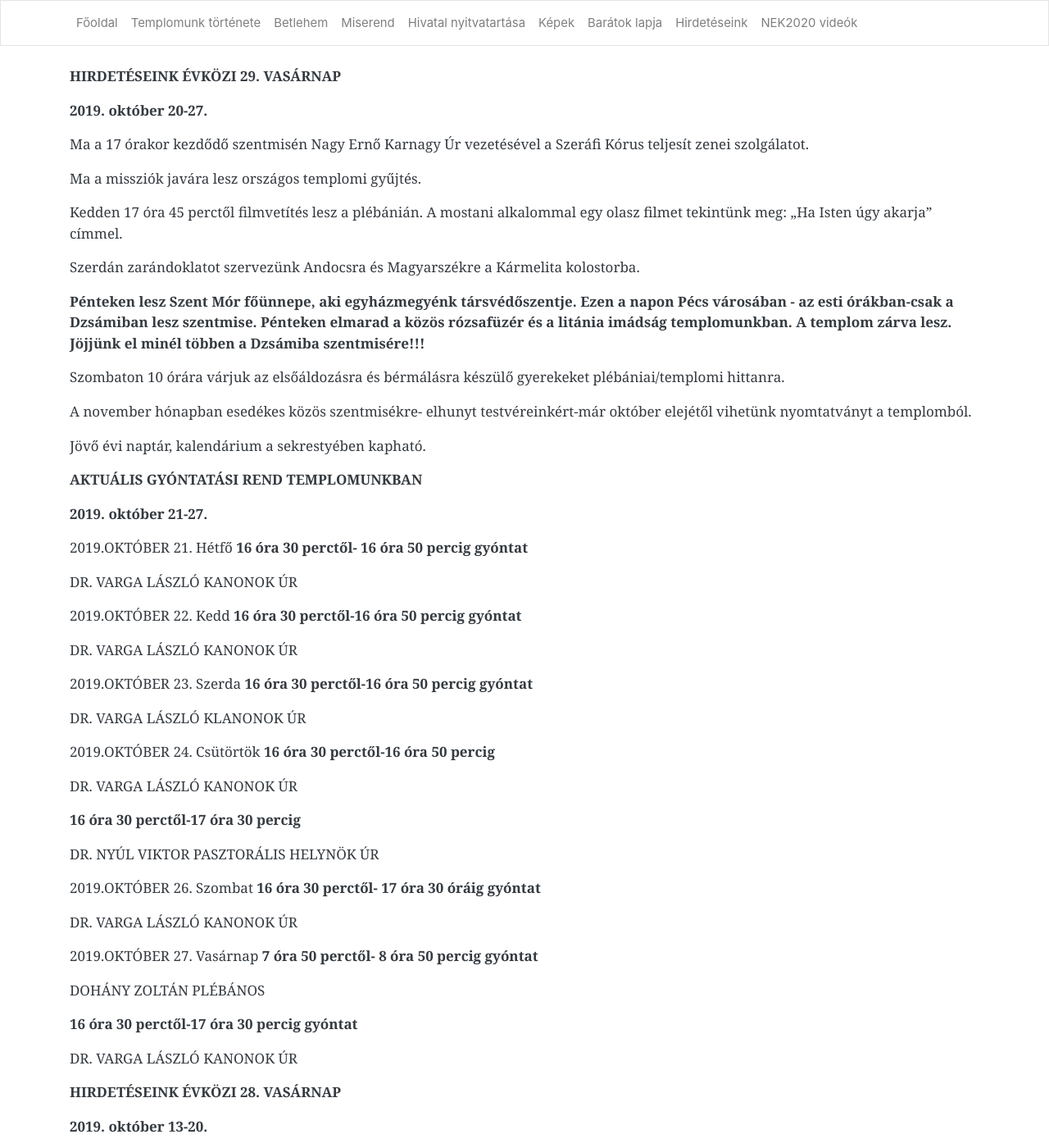
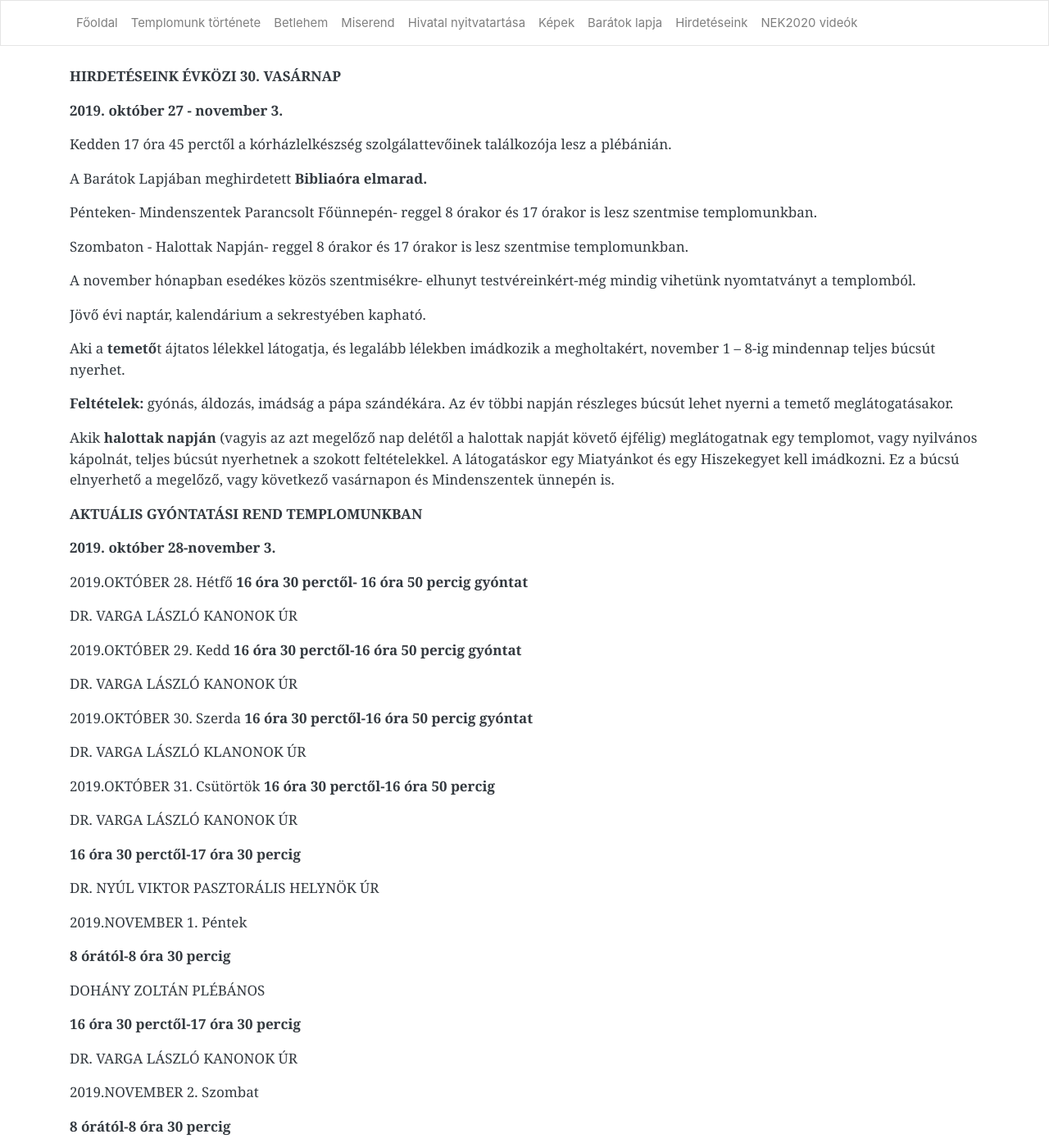
Before and after one commit to pecsi-ferences/pecsi-ferences.github.io, a Jekyll site: the page built from hirdeteseink.md, in a window 1280 px wide and 1400 px high. Shown: the whole window at 82% size. Built offline with Jekyll 4.4.1, drawn with Linux system fonts in a browser that asks for light colours; nearby versions of some CDN libraries; some of the changed text lies outside the part shown.

Commit message:
Update from Forestry.io Zoltán Dohány updated hirdeteseink.md

```diff
--- a/hirdeteseink.md
+++ b/hirdeteseink.md
@@ -3,6 +3,80 @@ layout: default
 title: Hirdetéseink
 
 ---
+**HIRDETÉSEINK ÉVKÖZI 30. VASÁRNAP**
+
+**2019. október 27 - november 3.**
+
+Kedden 17 óra 45 perctől a kórházlelkészség szolgálattevőinek találkozója lesz a plébánián.
+
+A Barátok Lapjában meghirdetett **Bibliaóra elmarad.**
+
+Pénteken- Mindenszentek Parancsolt Főünnepén- reggel 8 órakor és 17 órakor is lesz szentmise templomunkban.
+
+Szombaton - Halottak Napján- reggel 8 órakor és 17 órakor is lesz szentmise templomunkban.
+
+A november hónapban esedékes közös szentmisékre- elhunyt testvéreinkért-még mindig vihetünk nyomtatványt a templomból.
+
+Jövő évi naptár, kalendárium a sekrestyében kapható.
+
+Aki a **temető**t ájtatos lélekkel látogatja, és legalább lélekben imádkozik a megholtakért, november 1 – 8-ig mindennap teljes búcsút nyerhet.
+
+**Feltételek:** gyónás, áldozás, imádság a pápa szándékára. Az év többi napján részleges búcsút lehet nyerni a temető meglátogatásakor.
+
+Akik **halottak napján** (vagyis az azt megelőző nap delétől a halottak napját követő éjfélig) meglátogatnak egy templomot, vagy nyilvános kápolnát, teljes búcsút nyerhetnek a szokott feltételekkel. A látogatáskor egy Miatyánkot és egy Hiszekegyet kell imádkozni. Ez a búcsú elnyerhető a megelőző, vagy következő vasárnapon és Mindenszentek ünnepén is.
+
+**AKTUÁLIS GYÓNTATÁSI REND TEMPLOMUNKBAN**
+
+**2019. október 28-november 3.**
+
+2019\.OKTÓBER 28. Hétfő **16 óra 30 perctől- 16 óra 50 percig gyóntat**
+
+DR. VARGA LÁSZLÓ KANONOK ÚR
+
+2019\.OKTÓBER 29. Kedd **16 óra 30 perctől-16 óra 50 percig gyóntat**
+
+DR. VARGA LÁSZLÓ KANONOK ÚR
+
+2019\.OKTÓBER 30. Szerda **16 óra 30 perctől-16 óra 50 percig gyóntat**
+
+DR. VARGA LÁSZLÓ KLANONOK ÚR
+
+2019\.OKTÓBER 31. Csütörtök **16 óra 30 perctől-16 óra 50 percig**
+
+DR. VARGA LÁSZLÓ KANONOK ÚR
+
+**16 óra 30 perctől-17 óra 30 percig**
+
+DR. NYÚL VIKTOR PASZTORÁLIS HELYNÖK ÚR
+
+2019\.NOVEMBER 1. Péntek
+
+**8 órától-8 óra 30 percig**
+
+DOHÁNY ZOLTÁN PLÉBÁNOS
+
+**16 óra 30 perctől-17 óra 30 percig**
+
+DR. VARGA LÁSZLÓ KANONOK ÚR
+
+2019\.NOVEMBER 2. Szombat
+
+**8 órától-8 óra 30 percig**
+
+DR. VARGA LÁSZLÓ KANONOK ÚR
+
+**16 óra 30 perctől- 17 óra 30 óráig gyóntat**
+
+DOHÁNY ZOLTÁN PLÉBÁNOS
+
+2019\.NOVEMBER 3. Vasárnap **7 óra 50 perctől- 8 óra 50 percig gyóntat**
+
+DOHÁNY ZOLTÁN PLÉBÁNOS
+
+**16 óra 30 perctől-17 óra 30 percig gyóntat**
+
+DR. VARGA LÁSZLÓ KANONOK ÚR
+
 **HIRDETÉSEINK ÉVKÖZI 29. VASÁRNAP**
 
 **2019. október 20-27.**
```
